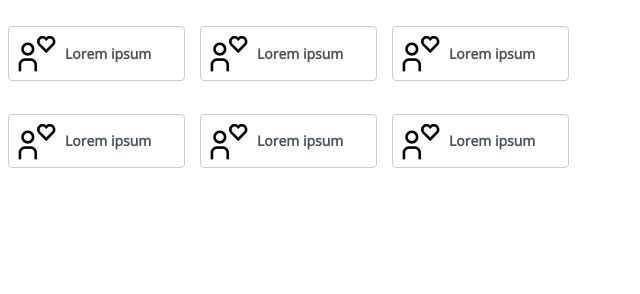
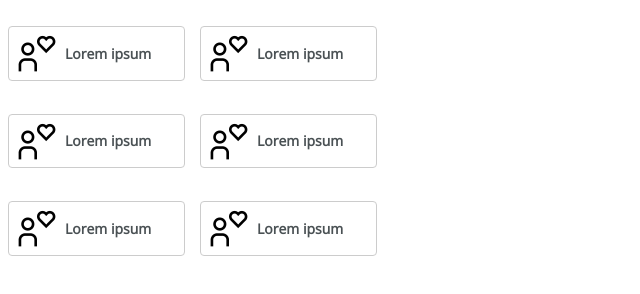
Before and after one commit to Santiagorich/Lu-Consigna, a plain HTML site: page index.html in a window 1280 px wide. Shown: the whole page, without its empty margins (0-640 px from the left). Drawn offline with nearby package versions, Linux system fonts and the light colour scheme.

Commit message:
2 column

```diff
--- a/style.css
+++ b/style.css
@@ -1,6 +1,6 @@
 @import url('https://fonts.googleapis.com/css?family=Open+Sans&display=swap');
 .container {
-    width: 37.5em;
+    width: 23.5em;
     height: 6.25em;
     display: -webkit-box;
     display: -ms-flexbox;
```
Also changed, not shown: 1 other file.
